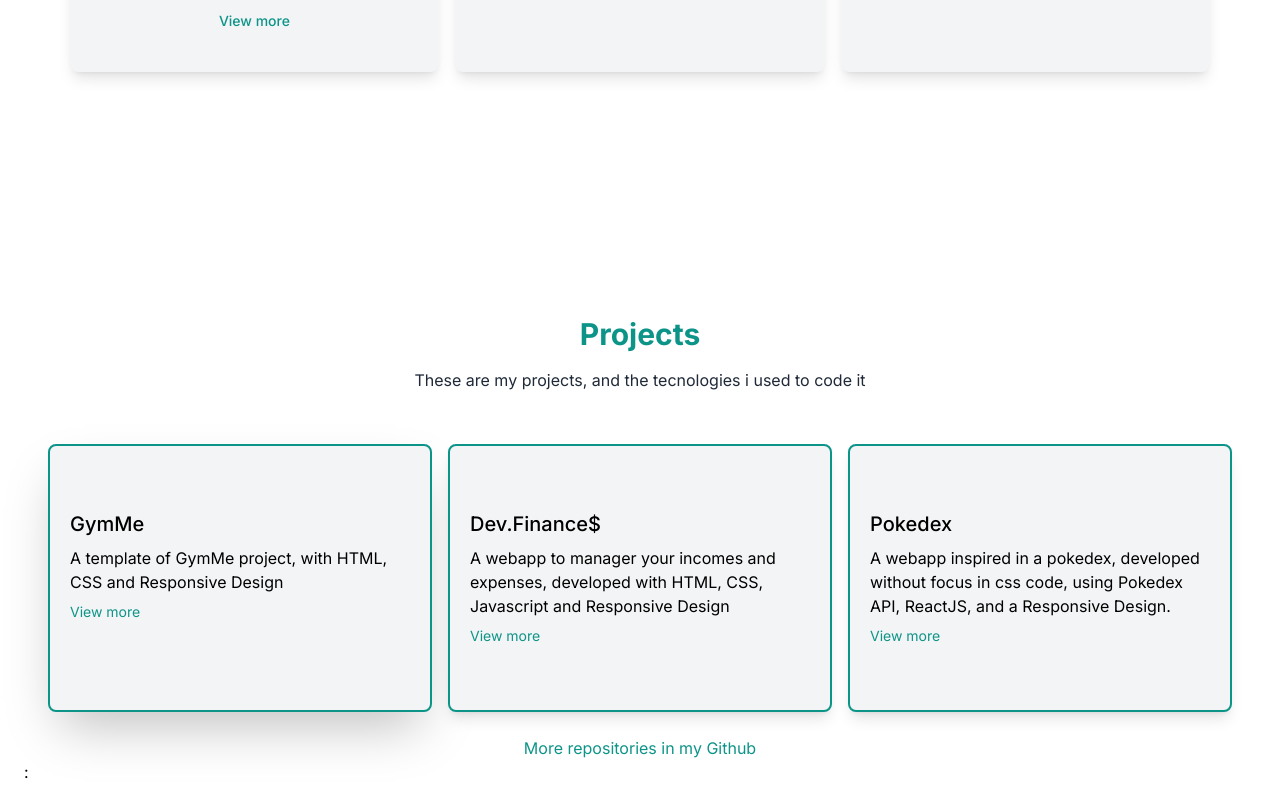
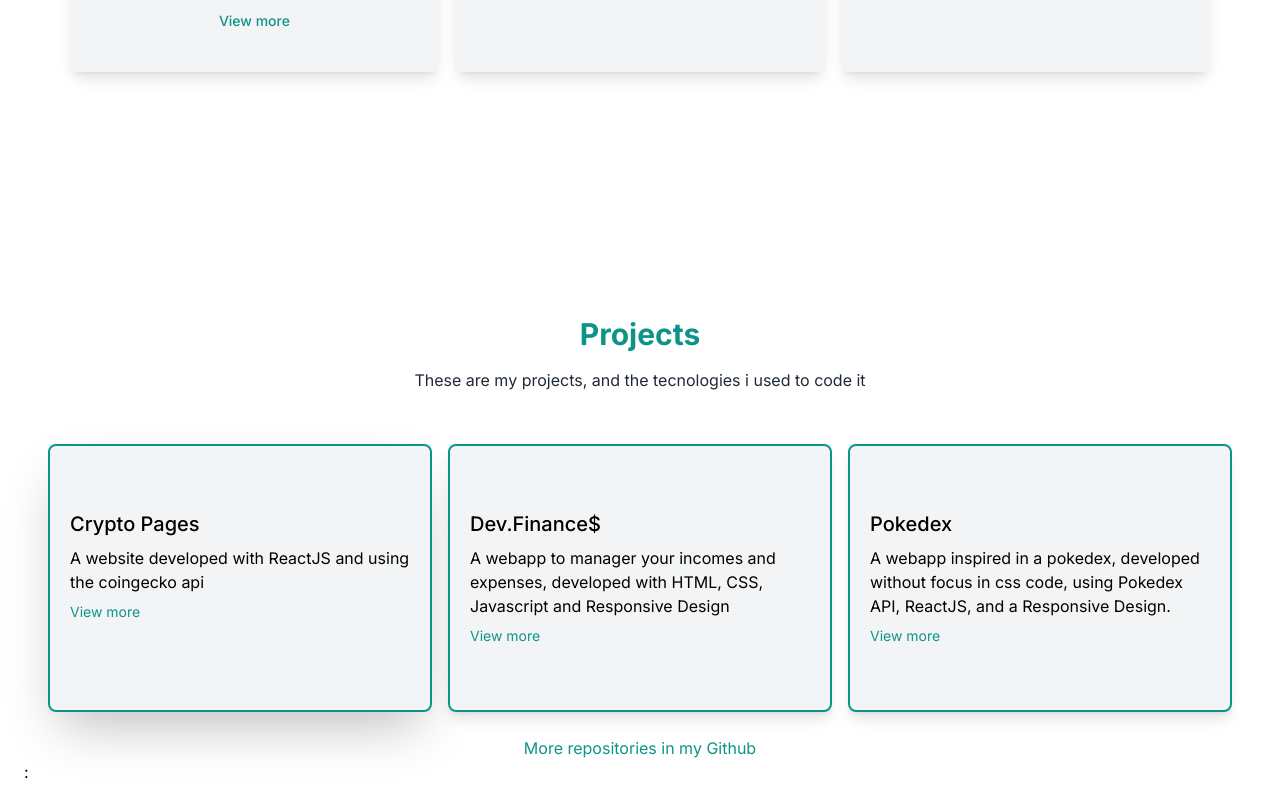
Before and after one commit to nioritos/portifolio-nextjs, a Next.js app: page / in a window 1280 px wide. Shown: the part 1412-2212 px from the top of the page. Built offline with nearby package versions, Linux system fonts and the light colour scheme.

Commit message:
added the crypto pages project at projects area and removed the gymMe project.

```diff
--- a/components/projects/Projects.js
+++ b/components/projects/Projects.js
@@ -11,9 +11,9 @@ function Projects() {
           </div>
           <ul className=' flex flex-wrap mt-10 gap-4 max-[860px]:items-center max-[860px]:justify-center max-[1255px]:justify-center'>
             <li className='py-16 px-5 shadow-2xl bg-gray-100 dark:bg-[#111111] gap-2 dark:text-white border-teal-600 border-2 rounded-lg flex flex-col max-w-sm'>
-              <h4 className=' text-xl font-medium'>GymMe</h4>
-              <p>A template of GymMe project, with HTML, CSS and Responsive Design</p>
-              <Link href="https://github.com/nioritos/GYMmeUI-landingPage" target="_blank" className='text-teal-600 text-sm'>View more</Link>
+              <h4 className=' text-xl font-medium'>Crypto Pages</h4>
+              <p>A website developed with ReactJS and using the coingecko api</p>
+              <Link href="https://nioritos-using-api-crypto-pages.vercel.app/" target="_blank" className='text-teal-600 text-sm'>View more</Link>
             </li>
             <li className='py-16 px-5 shadow-lg bg-gray-100 dark:bg-[#111111] gap-2 dark:text-white border-teal-600 border-2 rounded-lg flex flex-col max-w-sm'>
               <h4 className=' text-xl font-medium'>Dev.Finance$</h4>
```
